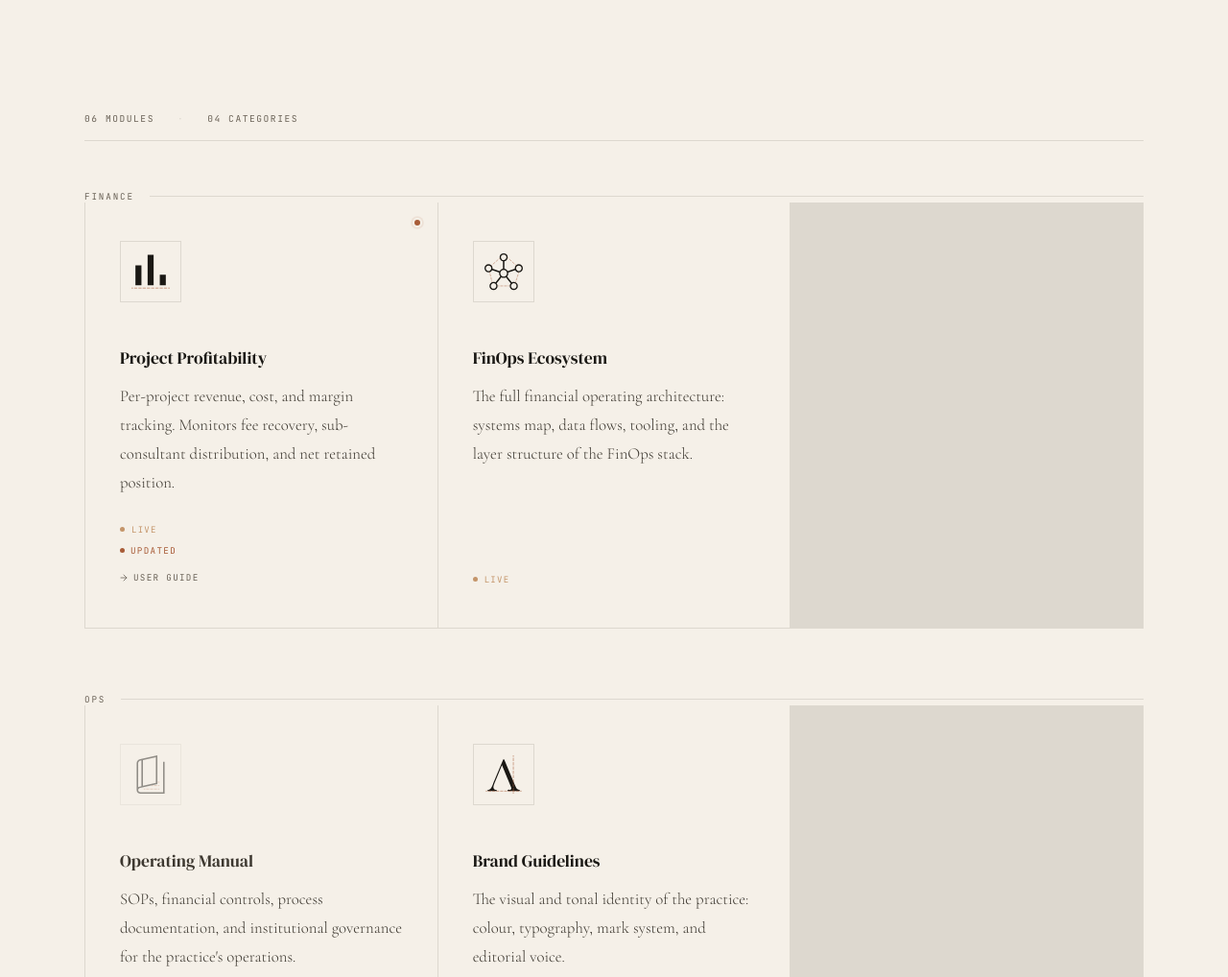
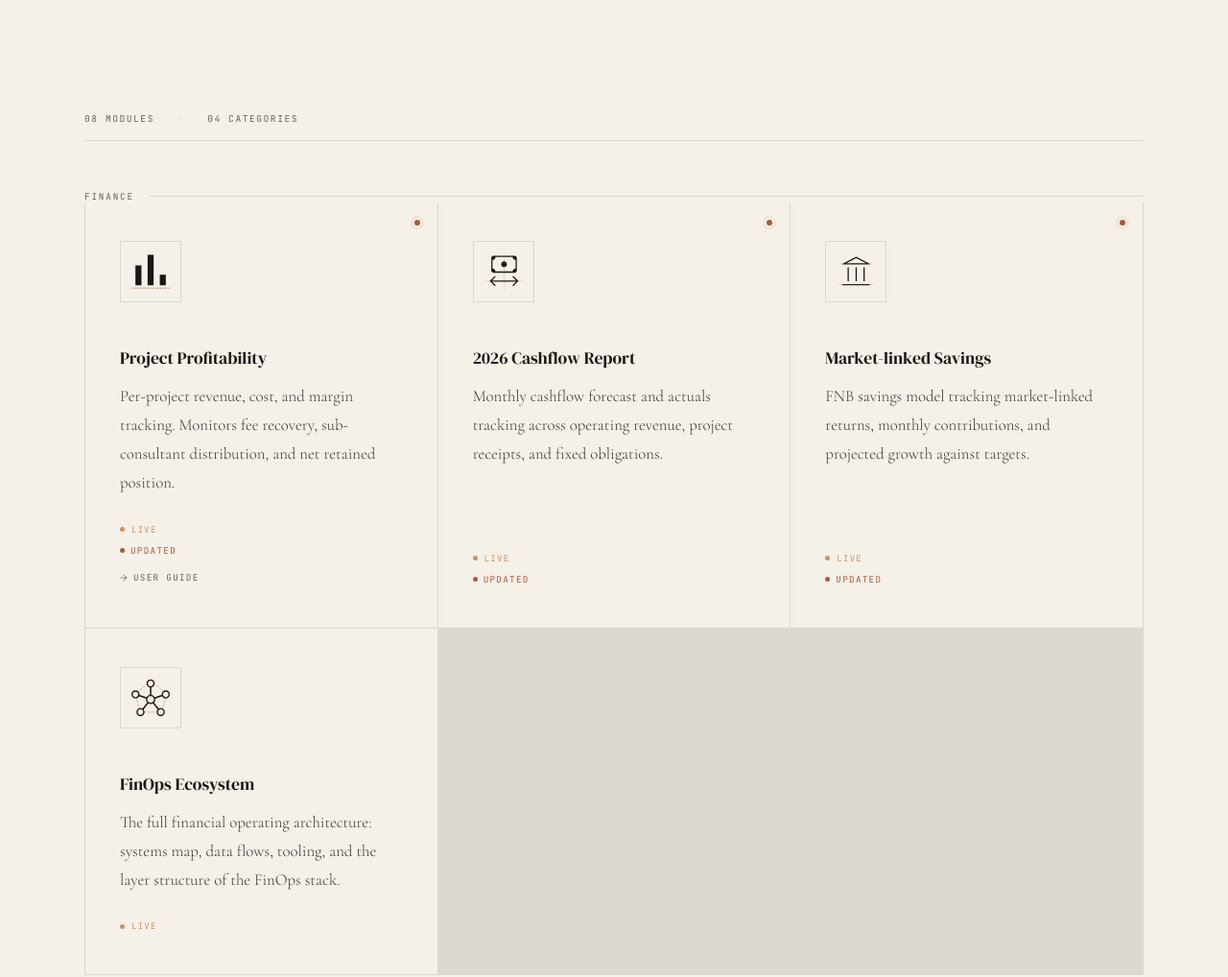
Before and after one commit to ramophalatse/maruspaces, a plain HTML site: page maru-mission-control.html in a window 1280 px wide. Shown: the part 549-1567 px from the top of the page at 96% size. Drawn offline with nearby package versions, Linux system fonts and the light colour scheme.

Commit message:
Add files via upload

```diff
--- a/maru-mission-control.html
+++ b/maru-mission-control.html
@@ -365,6 +365,7 @@
     .tile-icon-svg .ic-dash-h   { stroke: var(--terra); fill: none; stroke-miterlimit: 10; stroke-width: .5px; stroke-dasharray: 3.14 1.05; }
     .tile-icon-svg .ic-dash-i   { stroke: var(--terra); fill: none; stroke-miterlimit: 10; stroke-width: .5px; stroke-dasharray: 3.27 1.09; }
     .tile-icon-svg .ic-dash-j   { stroke: var(--terra); fill: none; stroke-miterlimit: 10; stroke-width: .5px; stroke-dasharray: 1.83; }
+    .tile-icon-svg .ic-dash-k   { stroke: var(--terra); fill: none; stroke-miterlimit: 10; stroke-width: .5px; stroke-dasharray: 2.03 2.03; }
 
     /* ── Attention pip + Updated label ─────────────────────────────── */
     .tile-pip {
@@ -597,7 +598,7 @@
 
   <!-- ── Navigation Grid ────────────────────────────────────────────── -->
   <section class="grid-section">
-    <p class="grid-label"><span>06 modules</span><span style="color:var(--border);margin:0 8px;">·</span><span>04 categories</span></p>
+    <p class="grid-label"><span>08 modules</span><span style="color:var(--border);margin:0 8px;">·</span><span>04 categories</span></p>
 
     <!-- Finance -->
     <div class="category-group">
@@ -638,6 +639,52 @@
           User Guide
         </a>
       </div>
+      <!-- 2026 Cashflow Report — live -->
+      <a href="https://ramophalatse.github.io/maruspaces/finance/maru-cashflow-forecast-2026.html" class="tile active-link" data-attention="true" target="_blank" rel="noopener">
+        <div class="tile-top">
+          <div class="tile-icon-wrap">
+            <svg class="tile-icon-svg" xmlns="http://www.w3.org/2000/svg" viewBox="0 0 48 48">
+              <path class="ic-fill" d="M13.01,42.3l-6.53-6.53,6.53-6.48,1.02,1.1-4.53,4.61h29.95l-4.56-4.61,1.15-1.1,6.44,6.51-6.53,6.51-1.02-1.1,4.62-4.66H9.46l4.61,4.66s-1.06,1.1-1.06,1.1ZM24.47,18.3c-.98,0-1.81-.35-2.5-1.04-.68-.69-1.03-1.53-1.03-2.51s.35-1.81,1.04-2.5c.69-.68,1.53-1.03,2.51-1.03s1.81.35,2.5,1.04c.68.69,1.03,1.53,1.03,2.51s-.35,1.82-1.04,2.5c-.69.68-1.53,1.03-2.51,1.03ZM11.29,25.38c-.75,0-1.4-.27-1.95-.82-.55-.55-.82-1.2-.82-1.95V6.92c0-.75.27-1.4.82-1.95.55-.55,1.2-.82,1.95-.82h26.42c.75,0,1.4.27,1.95.82s.82,1.2.82,1.95v15.69c0,.75-.27,1.4-.82,1.95-.55.55-1.2.82-1.95.82,0,0-26.42,0-26.42,0ZM13.75,23.84h21.5c0-1.02.36-1.89,1.09-2.61.72-.72,1.59-1.08,2.61-1.08v-10.77c-1.02,0-1.88-.36-2.61-1.09-.72-.72-1.09-1.59-1.09-2.61H13.75c0,1.02-.36,1.88-1.08,2.61-.72.72-1.59,1.08-2.61,1.09v10.77c1.02,0,1.88.36,2.61,1.08.72.72,1.08,1.59,1.08,2.61ZM10.06,23.84V5.69v18.15Z"/>
+              <line class="ic-stroke" x1="2.17" y1="35.79" x2="3.17" y2="35.79"/>
+              <line class="ic-dash-k" x1="5.2" y1="35.79" x2="44.77" y2="35.79"/>
+              <line class="ic-stroke" x1="45.79" y1="35.79" x2="46.79" y2="35.79"/>
+              <line class="ic-stroke" x1="24.48" y1="1.54" x2="24.48" y2="2.54"/>
+              <line class="ic-dash-k" x1="24.48" y1="4.57" x2="24.48" y2="44.13"/>
+              <line class="ic-stroke" x1="24.48" y1="45.15" x2="24.48" y2="46.15"/>
+            </svg>
+          </div>
+          <span class="tile-arrow">↗</span>
+        </div>
+        <h2 class="tile-name">2026 Cashflow Report</h2>
+        <p class="tile-desc">Monthly cashflow forecast and actuals tracking across operating revenue, project receipts, and fixed obligations.</p>
+        <div class="tile-status status-live">
+          <span class="dot"></span>
+          <span>Live</span>
+        </div>
+      </a>
+      <!-- Market-linked Savings — live -->
+      <a href="https://ramophalatse.github.io/maruspaces/finance/maru-fnb-savings-model.html" class="tile active-link" data-attention="true" target="_blank" rel="noopener">
+        <div class="tile-top">
+          <div class="tile-icon-wrap">
+            <svg class="tile-icon-svg" xmlns="http://www.w3.org/2000/svg" viewBox="0 0 48 48">
+              <path class="ic-fill" d="M13.77,36.03v-17.37h1.54v17.37h-1.54ZM23.8,36.03v-17.37h1.54v17.37h-1.54ZM7.56,41.11v-1.54h33.85v1.54H7.56ZM33.65,36.03v-17.37h1.54v17.37h-1.54ZM7.56,15.12v-1.07L24.48,5.34l16.92,8.71v1.07H7.56ZM11.83,13.58h25.29H11.83ZM11.83,13.58h25.29l-12.65-6.48s-12.65,6.48-12.65,6.48Z"/>
+              <line class="ic-stroke" x1="2.17" y1="40.34" x2="3.17" y2="40.34"/>
+              <line class="ic-dash-k" x1="5.2" y1="40.34" x2="44.77" y2="40.34"/>
+              <line class="ic-stroke" x1="45.79" y1="40.34" x2="46.79" y2="40.34"/>
+              <line class="ic-stroke" x1="2.17" y1="14.49" x2="3.17" y2="14.49"/>
+              <line class="ic-dash-k" x1="5.2" y1="14.49" x2="44.77" y2="14.49"/>
+              <line class="ic-stroke" x1="45.79" y1="14.49" x2="46.79" y2="14.49"/>
+            </svg>
+          </div>
+          <span class="tile-arrow">↗</span>
+        </div>
+        <h2 class="tile-name">Market-linked Savings</h2>
+        <p class="tile-desc">FNB savings model tracking market-linked returns, monthly contributions, and projected growth against targets.</p>
+        <div class="tile-status status-live">
+          <span class="dot"></span>
+          <span>Live</span>
+        </div>
+      </a>
       <!-- FinOps Ecosystem — live -->
       <a href="https://ramophalatse.github.io/maruspaces/maru-financial-ecosystem.html" class="tile active-link" target="_blank" rel="noopener">
         <div class="tile-top">
```
